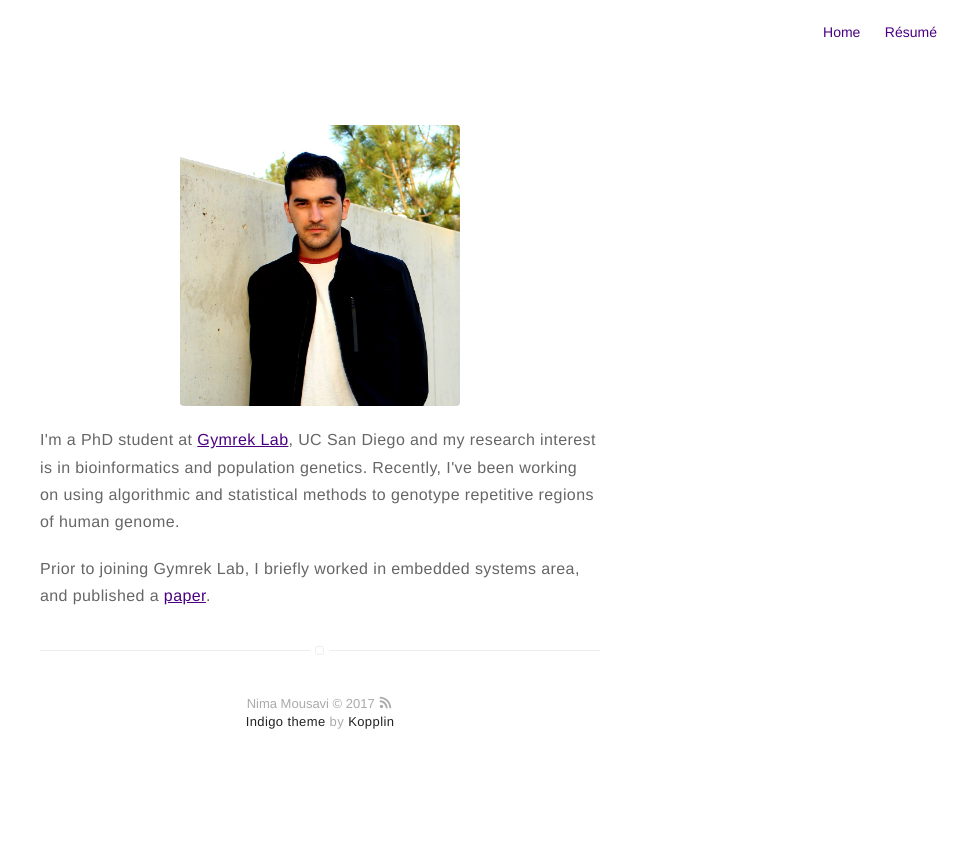
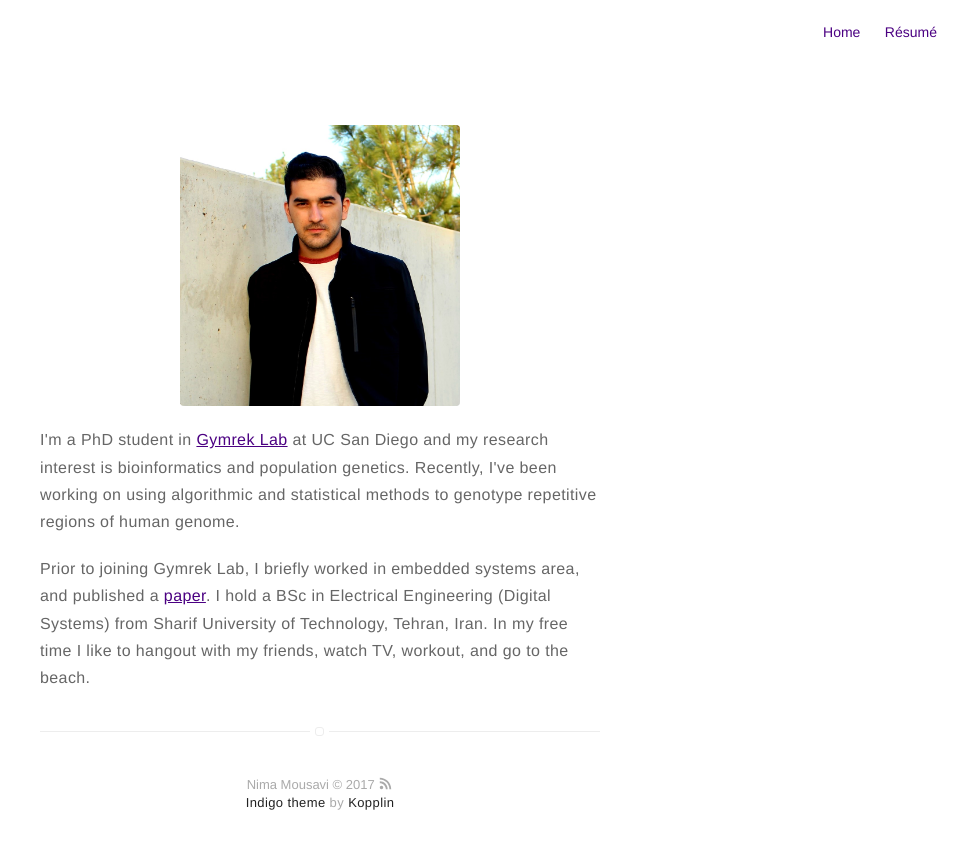
Before and after one commit to nmmsv/nmmsv.github.io, a Jekyll site: the page built from about.md, in a window 1280 px wide. Shown: the top 849 px of the page, without its empty margins (320-1280 px from the left). Built offline with Jekyll 4.4.1, drawn with Linux system fonts in a browser that asks for light colours.

Commit message:
Updated about

```diff
--- a/about.md
+++ b/about.md
@@ -4,10 +4,11 @@ layout: page
 ---
 ![Profile Image]({{ site.url }}/{{ site.picture }})
 
-<p>I'm a PhD student at <a href="https://gymreklab.github.io/index.html">Gymrek Lab</a>, UC San Diego and my research interest is in bioinformatics and population genetics.
+<p>I'm a PhD student in <a href="https://gymreklab.github.io/index.html">Gymrek Lab</a> at UC San Diego and my research interest is bioinformatics and population genetics.
 Recently, I've been working on using algorithmic and statistical methods to genotype repetitive regions of human genome.</p>
 
-<p>Prior to joining Gymrek Lab, I briefly worked in embedded systems area, and published a <a href="http://seelab.ucsd.edu/papers/NimaPeriot2017.pdf">paper</a>.</p>
+<p>Prior to joining Gymrek Lab, I briefly worked in embedded systems area, and published a <a href="http://seelab.ucsd.edu/papers/NimaPeriot2017.pdf">paper</a>.
+I hold a BSc in Electrical Engineering (Digital Systems) from Sharif University of Technology, Tehran, Iran. In my free time I like to hangout with my friends, watch TV, workout, and go to the beach.</p>
 
 <!-- <h2>Skills</h2> -->
 
```
